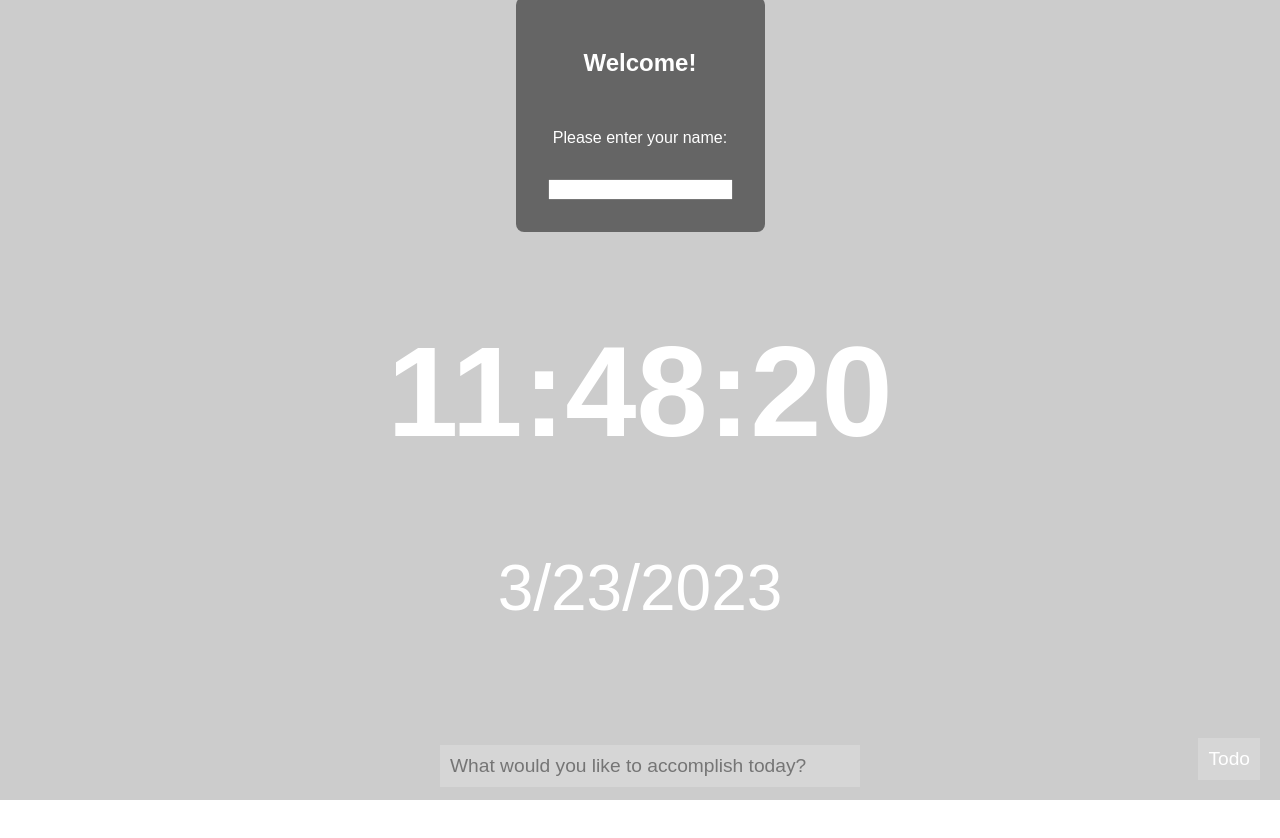
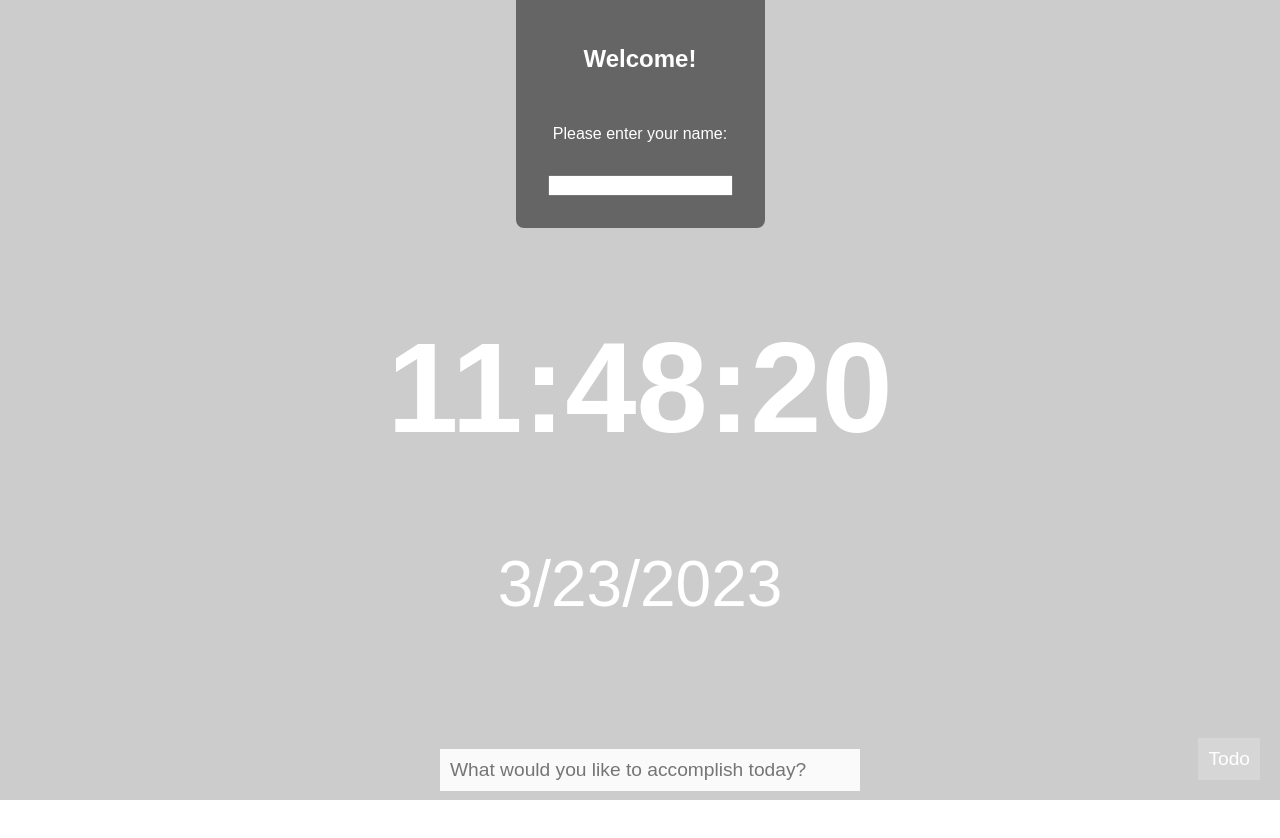
Before and after one commit to jaqlim/momentum-clone, a plain HTML site: page index.html in a window 1280 px wide. Drawn offline with Linux system fonts and the light colour scheme; no server answers.

Commit message:
Displays month by name instead of number, styling changes on todo form

```diff
--- a/styles.css
+++ b/styles.css
@@ -78,7 +78,7 @@ body, html {
 
 .clock {
   font-size: 4rem;
-  margin-bottom: 0;
+  margin-bottom: 0.5rem;
 }
 
 .quote {
@@ -92,10 +92,10 @@ body, html {
 }
 
 .todo input {
-  background: rgba(255, 255, 255, 0.2);
+  background: rgba(255, 255, 255, 0.9);
   border: none;
   padding: 10px;
-  color: white;
+  color: black;
   width: 100%;
   font-size: 1.2rem;
 }
```
